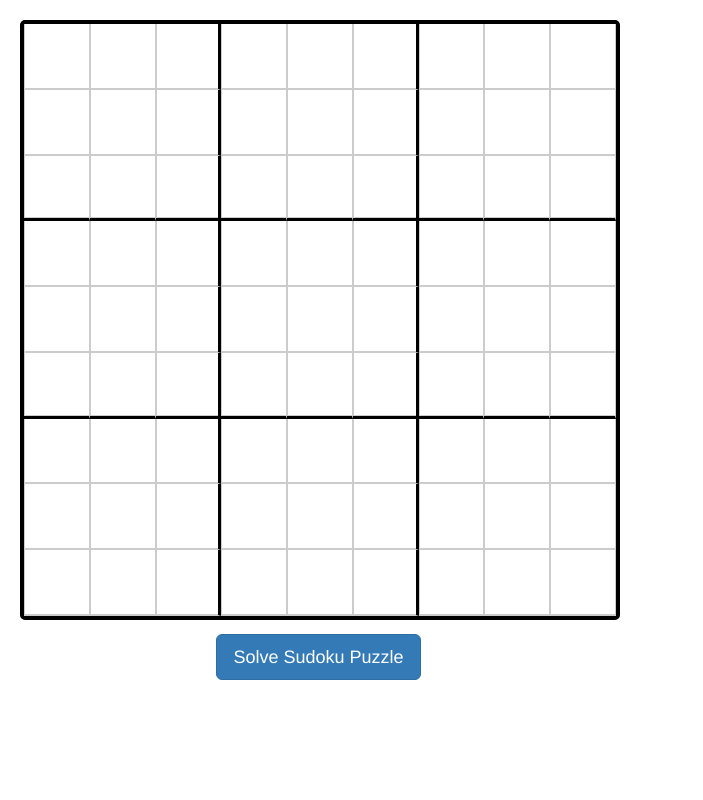
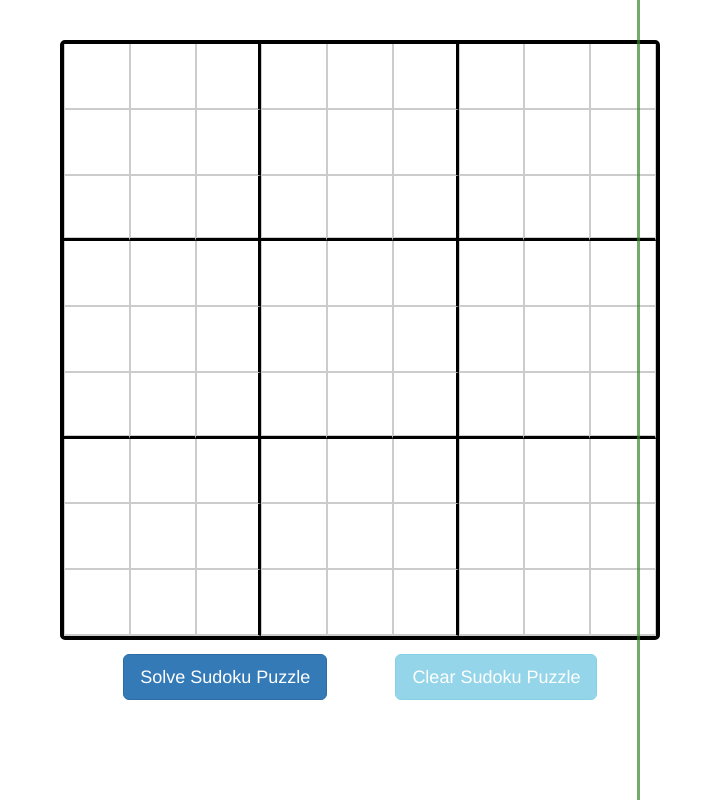
Before and after one commit to gregor-ovsenjak/SudokuSolver, an Angular app: page / in a window 1280 px wide. Shown: the whole page, without its empty margins (0-703 px from the left). Built offline with nearby package versions, Linux system fonts and the light colour scheme.

Commit message:
Added another button for Clearing the Sudoku board. Prevented clicking on the Solve Sudoku Puzzle button until button is cleared.

```diff
--- a/src/app/board/board.component.css
+++ b/src/app/board/board.component.css
@@ -5,8 +5,8 @@
     border: 4px solid black;
     border-radius: 5px;
     padding: 0px;
-    margin-top: 20px;
-    margin-left: 20px;
+    margin-top: 40px;
+    margin-left: 60px;
     position:absolute;
 
 }
@@ -14,3 +14,13 @@
 .flex-container {
     display: flex;
   }
+
+
+.vl {
+    border-left: 3px solid rgba(53, 134, 44, 0.689);
+    height: 100%;
+    position: absolute;
+    left: 50%;
+    margin-left: -3px;
+    top: 0;
+  }
--- a/src/app/board/board.component.html
+++ b/src/app/board/board.component.html
@@ -10,9 +10,18 @@
 
         </app-cell>
     </div>
-    <button class="btn btn-primary btn-lg"
-            [disabled]="!boardFilled ? true: false"
-            (click) = "solveSudokuPuzzle(0,0)"
-            [ngStyle]="{'margin-top':'3%','margin-left':'32.5%'} "> Solve Sudoku Puzzle
-    </button>
+    <div class="flex-container" >
+        <button class="btn btn-primary btn-lg"
+        [disabled]="!boardFilled ? true: false"
+        (click) = "solveSudokuPuzzle(0,0)"
+        [ngStyle]="{'margin-top':'3%','margin-left':'10%'}"> Solve Sudoku Puzzle
+        </button>
+        <button class="btn btn-info btn-lg"
+            [disabled]="!boardFilled ? false: true"
+            (click) = "clearGrid()"
+            [ngStyle]="{'margin-top':'3%','margin-left':'11.5%'} "> Clear Sudoku Puzzle
+        </button>
+    </div>
+
 </div>
+<div class="vl"></div>
--- a/src/app/board/board.component.ts
+++ b/src/app/board/board.component.ts
@@ -25,16 +25,31 @@ export class BoardComponent implements OnInit {
 
   recieveInput(input: any) {
 
-    this.SudokuGrid[input.row-1][input.col -1] = parseInt(input.value);
+    let value: number  = input.value == "" ? 0 : parseInt(input.value)
+    this.SudokuGrid[input.row-1][input.col -1] = value;
+  }
+
+  clearGrid(){
+    for (var i = 0; i <=8; i++){
+      for (var j = 0; j <=8; j++){
+        this.SudokuGrid[i][j] = 0;
+      }
+
+    }
+    this.boardFilled = true;
   }
 
 
   solveSudokuPuzzle(row:number,col:number) : boolean
   {
-    console.log(row,col)
     // this is the break statement that checks if the sudoku is solved
       if (row == 8 && col == 8) {
-
+        let SumToNine: number = 9*(9+1)/2
+        let SumOfLastRow = this.SudokuGrid[row].reduce((accumulator:number,value:number) => {
+          return accumulator + value
+        },0);
+        this.boardFilled = false;
+        this.SudokuGrid[row][col] = this.SudokuGrid[row][col] != 0 ? this.SudokuGrid[row][col] : SumToNine - SumOfLastRow;
         return true;
       }
       if ( col == 9) {
```
